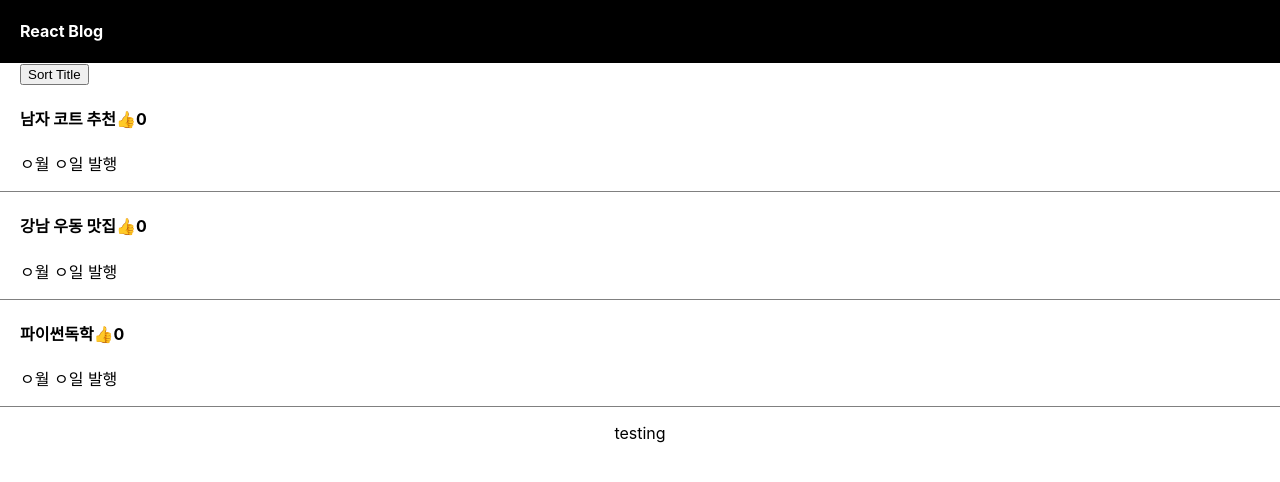
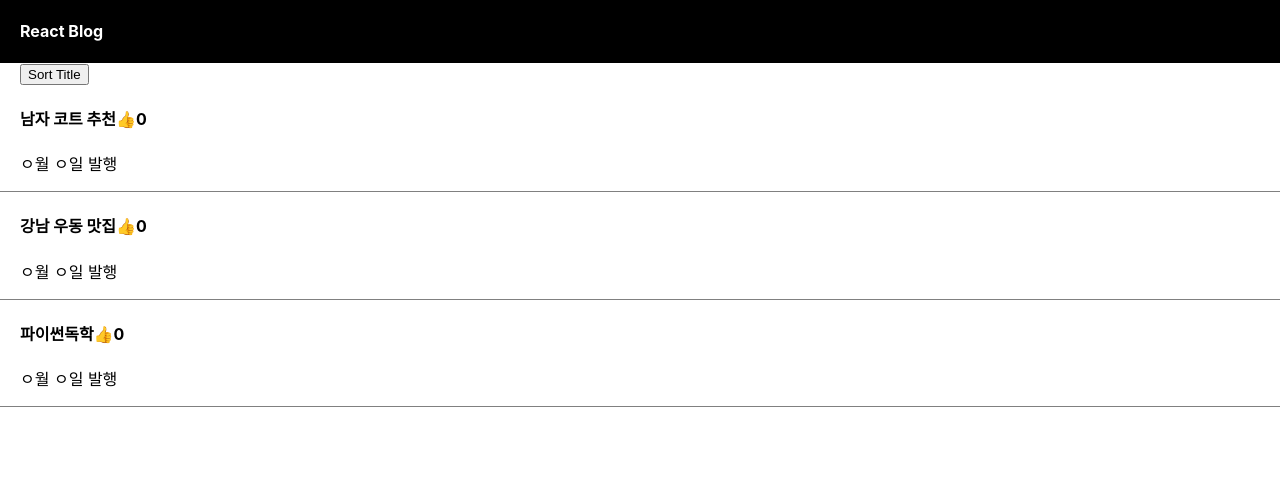
Before and after one commit to YooInSik/react_study1, a React (Create React App) app: page / in a window 1280 px wide. Shown: the top 482 px of the page. Built offline with nearby package versions, Linux system fonts and the light colour scheme.

Commit message:
git backup

```diff
--- a/package.json
+++ b/package.json
@@ -9,6 +9,7 @@
     "@testing-library/jest-dom": "^5.16.5",
     "@testing-library/react": "^13.4.0",
     "@testing-library/user-event": "^13.5.0",
+    "create-react-app": "^5.0.1",
     "react": "^18.2.0",
     "react-dom": "^18.2.0",
     "react-scripts": "^2.1.3",
--- a/src/App.js
+++ b/src/App.js
@@ -33,7 +33,6 @@ function App() {
           <div className="list">
           <h4>{title[2]}<span>👍</span>0 </h4>
           <p>ㅇ월 ㅇ일 발행 </p> </div>
-          <p>testing</p>
     </div>
   );
 }
```
Also changed, not shown: 1 other file (tests, documents, lock files or other folders).
